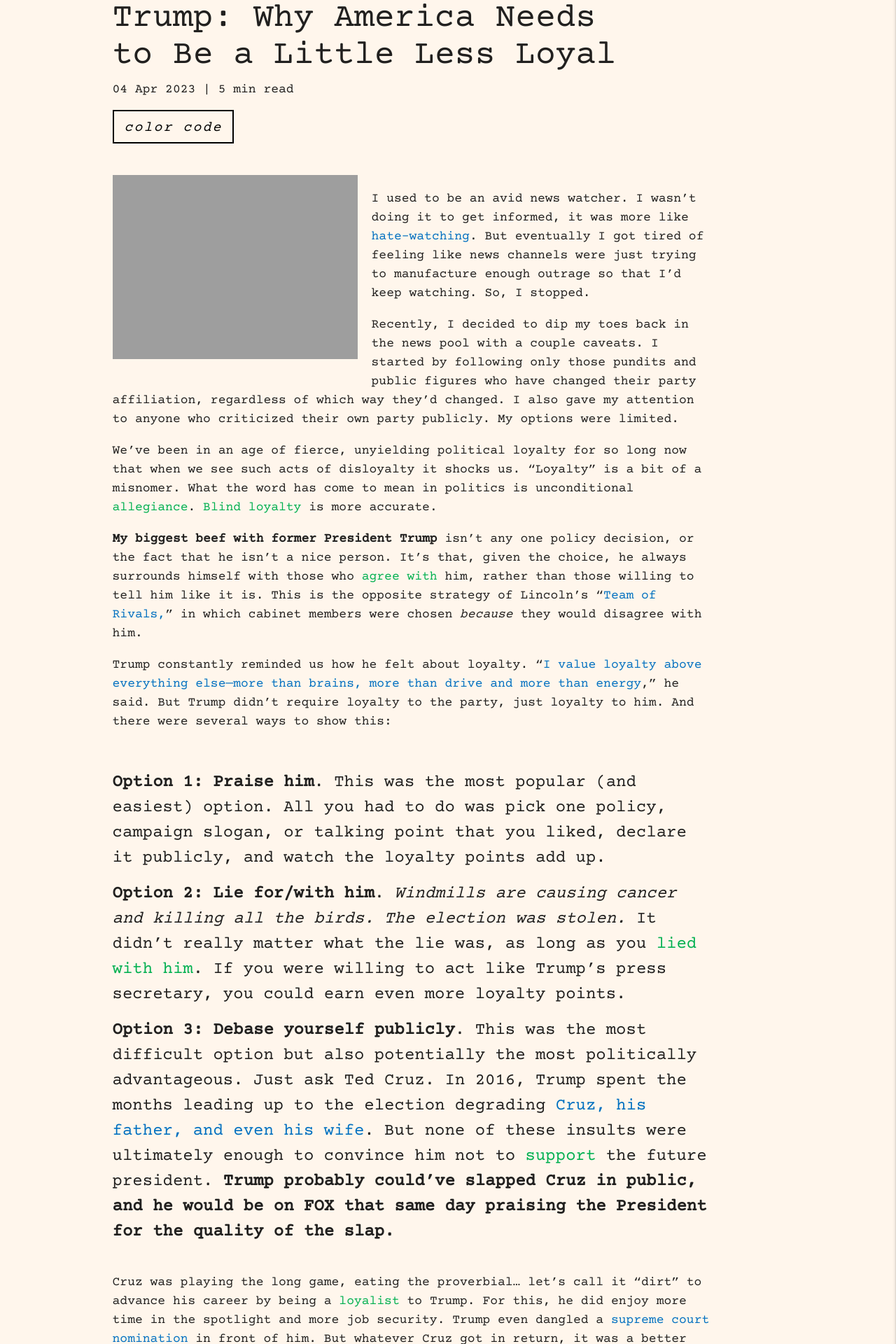
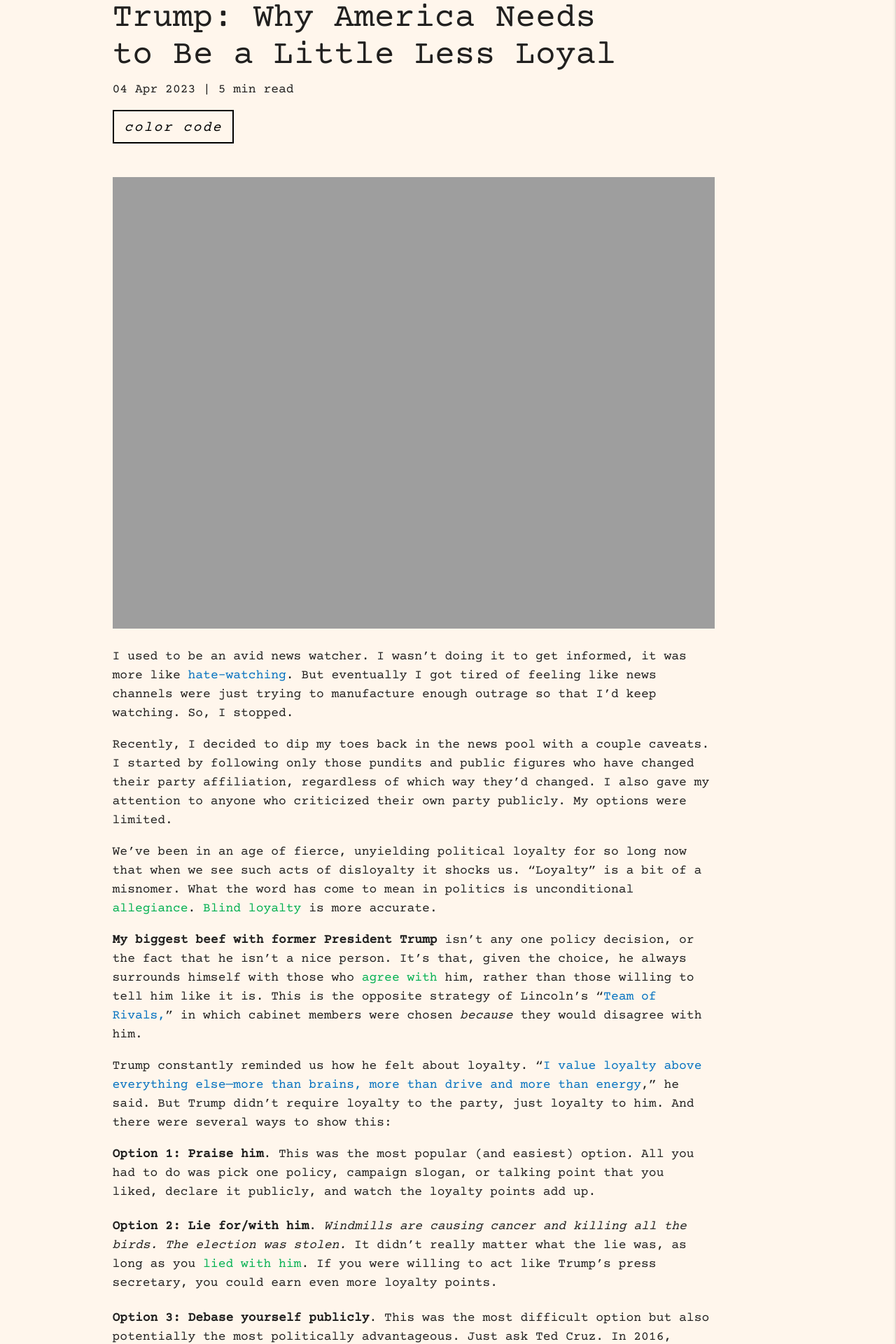
Before and after one commit to khiciste/apologetic_millennial, a Jekyll site: the page built from _posts/2023-04-04-the-genius-of-donald-trump.html, in a window 1280 px wide. Shown: the part 314-2234 px from the top of the page at 70% size. Built offline with Jekyll 4.4.1, drawn with Linux system fonts in a browser that asks for light colours; some web fonts are replaced.

Commit message:
blog 10 style mods

```diff
--- a/_posts/2023-04-04-the-genius-of-donald-trump.html
+++ b/_posts/2023-04-04-the-genius-of-donald-trump.html
@@ -5,7 +5,7 @@
 read: 5 min
 ---
 <!-- blog post 10 -------------------------->
-<img class="responsive wrap-left" src="https://apologeticmillennial.com/images/Trump garage.png" />
+<img class="responsive" src="https://apologeticmillennial.com/images/Trump garage.png" />
 <p>
 I used to be an avid news watcher. I wasn’t doing it to get informed, it was more like <a target="_blank" href="https://www.huffpost.com/entry/the-psychology-behind-why-we-hate-watch_l_61bcecede4b04b42ab5fa761">hate-watching</a>. But eventually I got tired of feeling like news channels were just trying to manufacture enough outrage so that I’d keep watching. So, I stopped.
 </p>
@@ -24,15 +24,19 @@
 
 <p>
 Trump constantly reminded us how he felt about loyalty. “<a target="_blank" href=" https://www.politico.com/magazine/story/2018/03/06/donald-trump-loyalty-staff-217227/">I value loyalty above everything else—more than brains, more than drive and more than energy</a>,” he said. But Trump didn’t require loyalty to the party, just loyalty to him. And there were several ways to show this:</p>
-<div>
-  <ul>
-      <li><b>Option 1: Praise him</b>. This was the most popular (and easiest) option. All you had to do was pick one policy, campaign slogan, or talking point that you liked, declare it publicly, and watch the loyalty points add up.</li></ul>
-  <ul>
-      <li><b>Option 2: Lie for/with him</b>. <i>Windmills are causing cancer and killing all the birds. The election was stolen.</i> It didn’t really matter what the lie was, as long as you <a class="loyalty modal-trigger" href="#loyalty-modal">lied with him</a>. If you were willing to act like Trump’s press secretary, you could earn even more loyalty points.</li></ul>
-  <ul>
-      <li><b>Option 3: Debase yourself publicly</b>. This was the most difficult option but also potentially the most politically advantageous. Just ask Ted Cruz. In 2016, Trump spent the months leading up to the election degrading <a target="_blank" href="https://time.com/4506350/donald-trump-ted-cruz-insults/">Cruz, his father, and even his wife</a>. But none of these insults were ultimately enough to convince him not to <a class="loyalty modal-trigger" href="#loyalty-modal">support</a> the future president. <b>Trump probably could’ve slapped Cruz in public, and he would be on FOX that same day praising the President for the quality of the slap.</b></li>
+<ul>
+    <li>
+        <b>Option 1: Praise him</b>. This was the most popular (and easiest) option. All you had to do was pick one policy, campaign slogan, or talking point that you liked, declare it publicly, and watch the loyalty points add up.
+    </li>
+    <br />
+    <li>
+        <b>Option 2: Lie for/with him</b>. <i>Windmills are causing cancer and killing all the birds. The election was stolen.</i> It didn’t really matter what the lie was, as long as you <a class="loyalty modal-trigger" href="#loyalty-modal">lied with him</a>. If you were willing to act like Trump’s press secretary, you could earn even more loyalty points.
+    </li>
+    <br />
+    <li>
+        <b>Option 3: Debase yourself publicly</b>. This was the most difficult option but also potentially the most politically advantageous. Just ask Ted Cruz. In 2016, Trump spent the months leading up to the election degrading <a target="_blank" href="https://time.com/4506350/donald-trump-ted-cruz-insults/">Cruz, his father, and even his wife</a>. But none of these insults were ultimately enough to convince him not to <a class="loyalty modal-trigger" href="#loyalty-modal">support</a> the future president. <b>Trump probably could’ve slapped Cruz in public, and he would be on FOX that same day praising the President for the quality of the slap.</b>
+    </li>
   </ul>
-</div>
 <p>
 Cruz was playing the long game, eating the proverbial… let’s call it “dirt” to advance his career by being a <a class="loyalty modal-trigger" href="#loyalty-modal">loyalist</a> to Trump. For this, he did enjoy more time in the spotlight and more job security. Trump even dangled a <a target="_blank" href="https://www.cnbc.com/2020/09/09/trump-adds-ted-cruz-and-tom-cotton-to-supreme-court-shortlist.html">supreme court nomination</a> in front of him. But whatever Cruz got in return, it was a better deal for Trump. Besides Cruz’s <a class="loyalty modal-trigger" href="#loyalty-modal">unwavering support</a>, Trump got to assert <a class="authority modal-trigger" href="#authority-modal">his dominance</a>. Senator Cruz’s actions showed everyone <a class="authority modal-trigger" href="#authority-modal">who was in charge</a>. This was (Trump voice) <i>Huge</i>.
 </p>
--- a/styles/style.css
+++ b/styles/style.css
@@ -398,7 +398,7 @@
 }
 
 main li {
-  font-size: 24px;
+  font-size: 18px;
 }
 
 .post-h1 {
```
